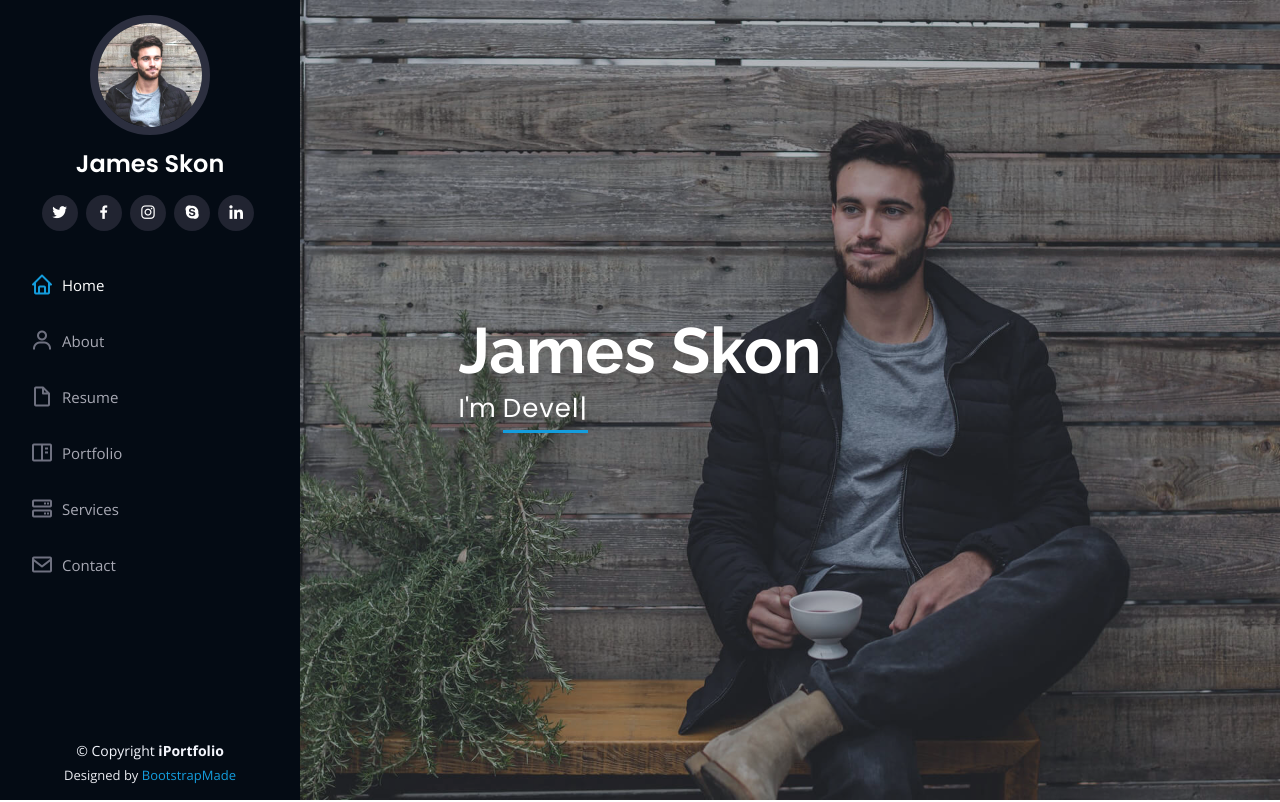
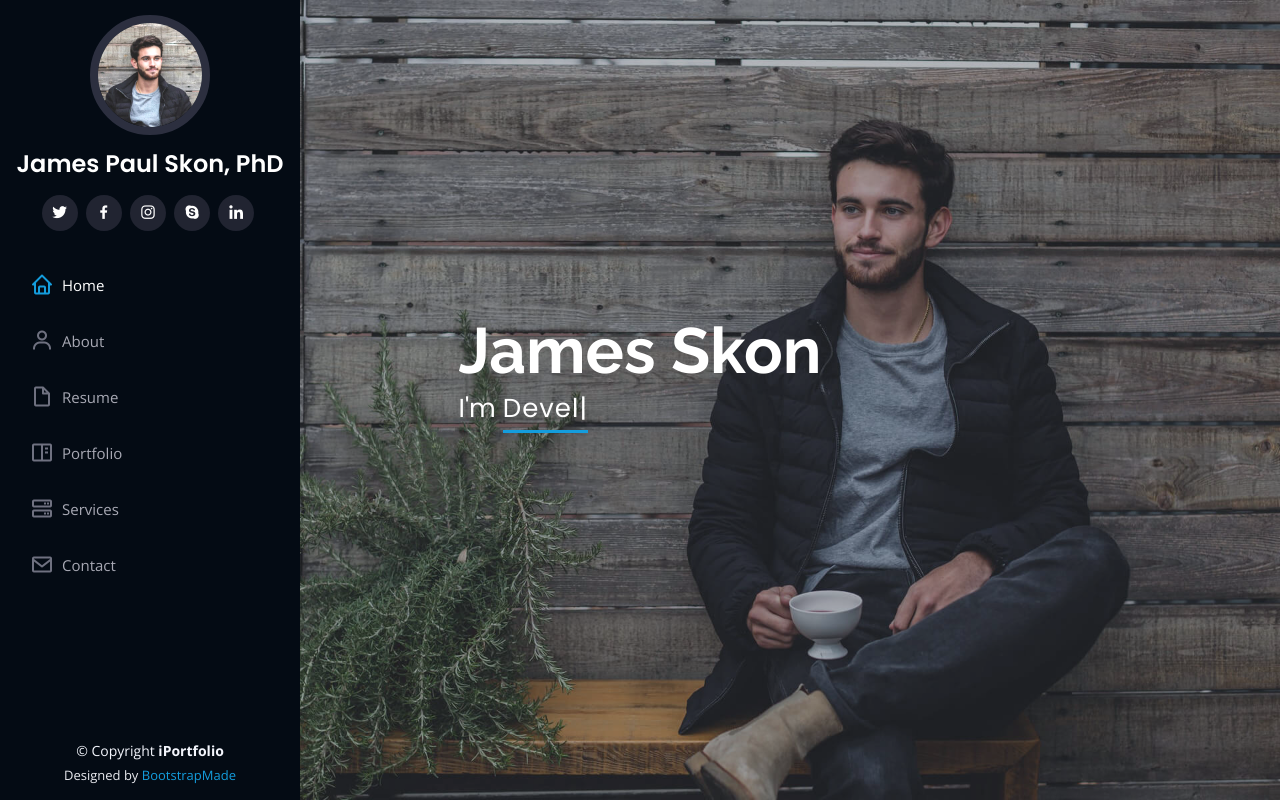
Before and after one commit to jimskon/Resume, a plain HTML site: page index.html in a window 1280 px wide. Shown: the top 802 px of the page. Drawn offline with nearby package versions, Linux system fonts and the light colour scheme.

Commit message:
Update index.html

```diff
--- a/index.html
+++ b/index.html
@@ -46,7 +46,7 @@
 
       <div class="profile">
         <img src="assets/img/profile-img.jpg" alt="" class="img-fluid rounded-circle">
-        <h1 class="text-light"><a href="index.html">James Skon</a></h1>
+        <h1 class="text-light"><a href="index.html">James Paul Skon, PhD</a></h1>
         <div class="social-links mt-3 text-center">
           <a href="#" class="twitter"><i class="bx bxl-twitter"></i></a>
           <a href="#" class="facebook"><i class="bx bxl-facebook"></i></a>
```
